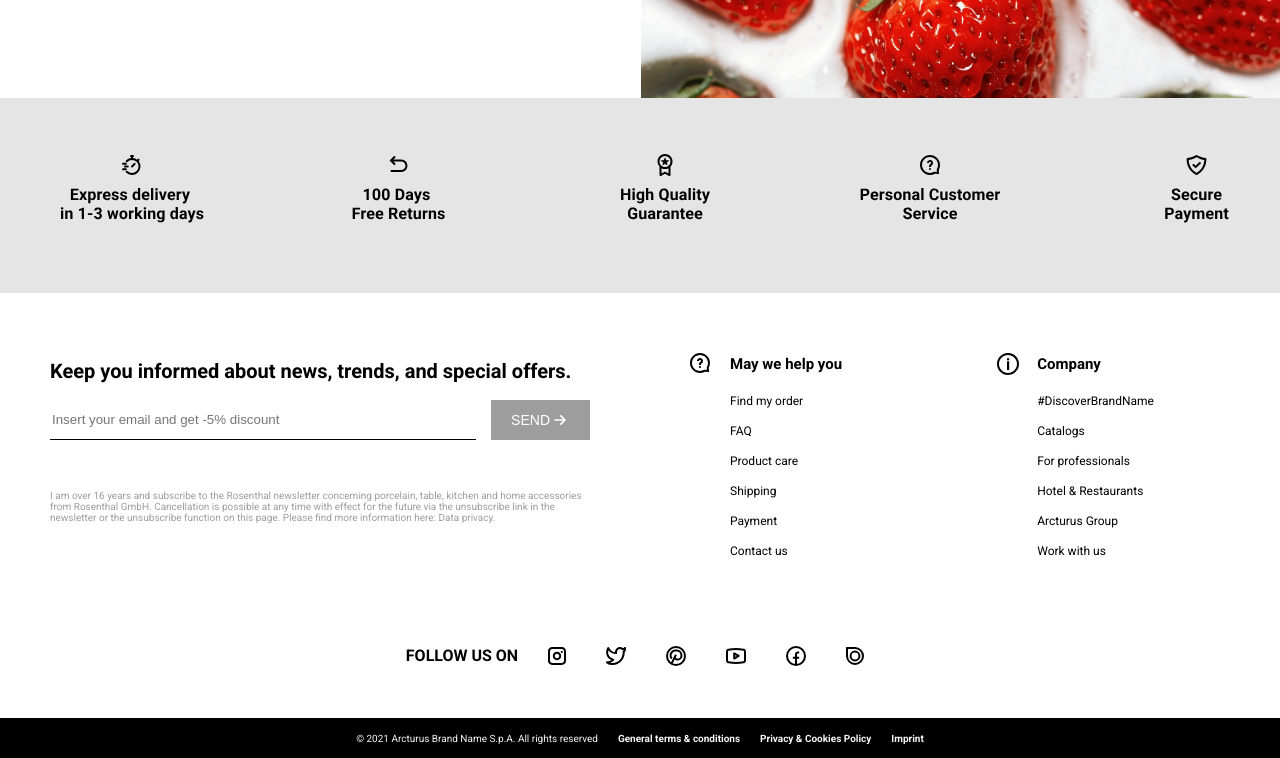
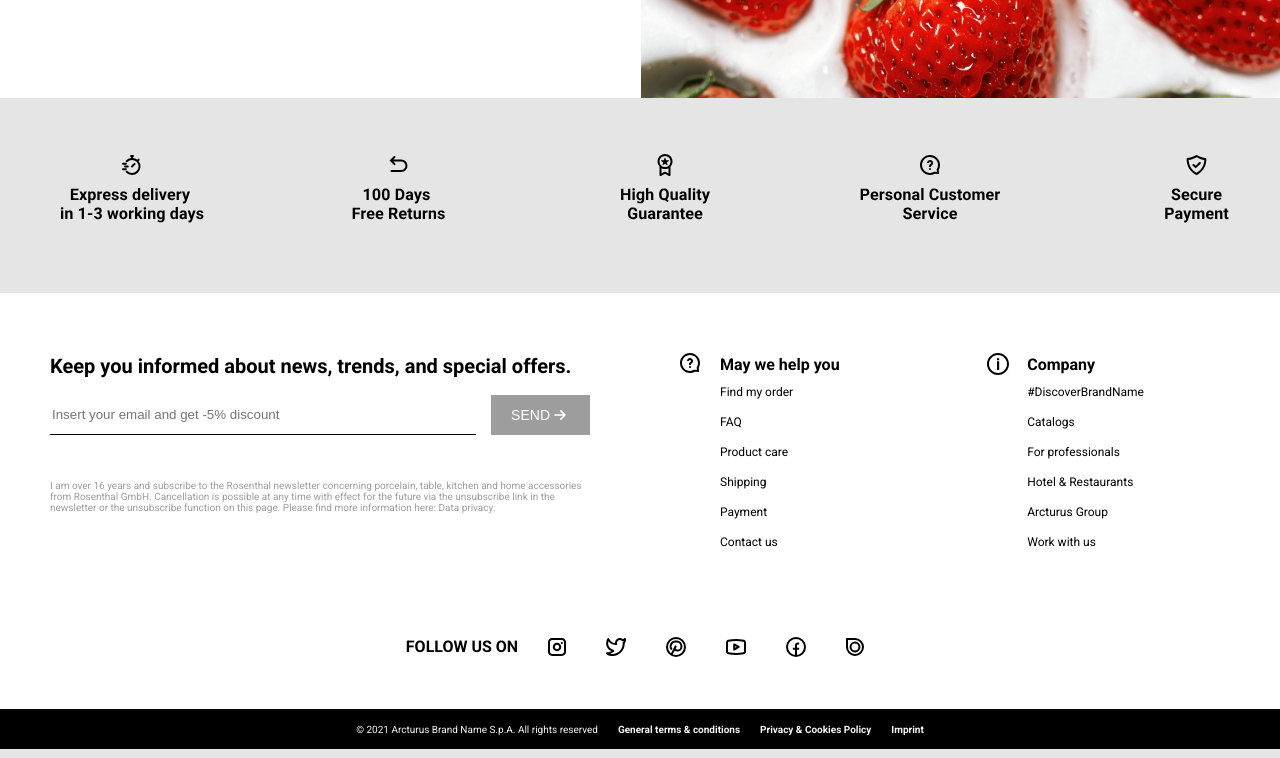
Before and after one commit to matteoCiancone/OpenmindFinalProject, a plain HTML site: page index.html in a window 1280 px wide. Shown: the part 1457-2215 px from the top of the page. Drawn offline with nearby package versions, Linux system fonts and the light colour scheme.

Commit message:
Correzioni html

```diff
--- a/CSS/style.css
+++ b/CSS/style.css
@@ -496,7 +496,7 @@ footer {
     width: 50%;
     display: flex;
     flex-wrap: wrap;
-    padding: 50px;
+    padding: 45px 50px;
 }
 
 .info h2 {
@@ -506,9 +506,15 @@ footer {
 .list {
     display: inline-block;
     background-color: white;
-    padding: 50px;
+    padding: 50px 40px;
     position: relative;
     flex-basis: 24%;
+}
+
+.listTitle {
+    font-size: 1.6rem;
+    font-weight: 700;
+    line-height: 1.5;
 }
 
 .list ul li {
@@ -530,6 +536,7 @@ footer {
 .form {
     display: flex;
     flex-basis: 100%;
+    margin-bottom: 15px;
 }
 
 .form .inputBtn {
--- a/index.html
+++ b/index.html
@@ -165,7 +165,7 @@
                     <path fill-rule="evenodd" clip-rule="evenodd" d="M10 20C11.7246 20 13.387 19.562 14.8595 18.7418L19.0947 19.0947L18.7418 14.8595C19.562 13.387 20 11.7246 20 10C20 4.47715 15.5228 0 10 0C4.47715 0 0 4.47715 0 10C0 15.5228 4.47715 20 10 20ZM14.115 16.8621L14.3916 16.6958L16.9053 16.9053L16.6958 14.3916L16.8621 14.115C17.603 12.8824 18 11.4715 18 10C18 5.58172 14.4183 2 10 2C5.58172 2 2 5.58172 2 10C2 14.4183 5.58172 18 10 18C11.4715 18 12.8824 17.603 14.115 16.8621ZM10.0003 14.998C10.5528 14.998 11.0007 14.5503 11.0007 13.998C11.0007 13.4458 10.5528 12.998 10.0003 12.998C9.44786 12.998 9 13.4458 9 13.998C9 14.5503 9.44786 14.998 10.0003 14.998ZM9 12H11V11C11 11.0024 11.0047 10.9972 11.0154 10.9854C11.0417 10.9565 11.1039 10.888 11.2205 10.7955C11.3207 10.716 11.3517 10.6954 11.6048 10.535C12.4661 9.98899 13 9.03956 13 8C13 6.34315 11.6569 5 10 5C8.34315 5 7 6.34315 7 8H9C9 7.44772 9.44772 7 10 7C10.5523 7 11 7.44772 11 8C11 8.34732 10.8225 8.66287 10.534 8.84581C10.2102 9.05108 10.1564 9.08671 9.97749 9.22865C9.38274 9.70048 9 10.2627 9 11V12Z" fill="black"/>
                 </svg>
                 <ul>
-                    <h2>May we help you</h2>
+                    <li class="listTitle">May we help you</li>
                     <li><a href="">Find my order</a></li>
                     <li><a href="">FAQ</a></li>
                     <li><a href="">Product care</a></li>
@@ -179,7 +179,7 @@
                     <path fill-rule="evenodd" clip-rule="evenodd" d="M11 22C4.92487 22 0 17.0751 0 11C0 4.92487 4.92487 0 11 0C17.0751 0 22 4.92487 22 11C22 17.0751 17.0751 22 11 22ZM10.998 20C15.9686 20 19.998 15.9706 19.998 11C19.998 6.02944 15.9686 2 10.998 2C6.02748 2 1.99805 6.02944 1.99805 11C1.99805 15.9706 6.02748 20 10.998 20ZM12.176 7.16023H10V5.24023H12.176V7.16023ZM12.176 17.0002H10V8.36023H12.176V17.0002Z" fill="black"/>
                 </svg>
                 <ul>
-                    <h2>Company</h2>
+                    <li class="listTitle">Company</li>
                     <li><a href="">&num;DiscoverBrandName</a></li>
                     <li><a href="">Catalogs</a></li>
                     <li><a href="">For professionals</a></li>
```
